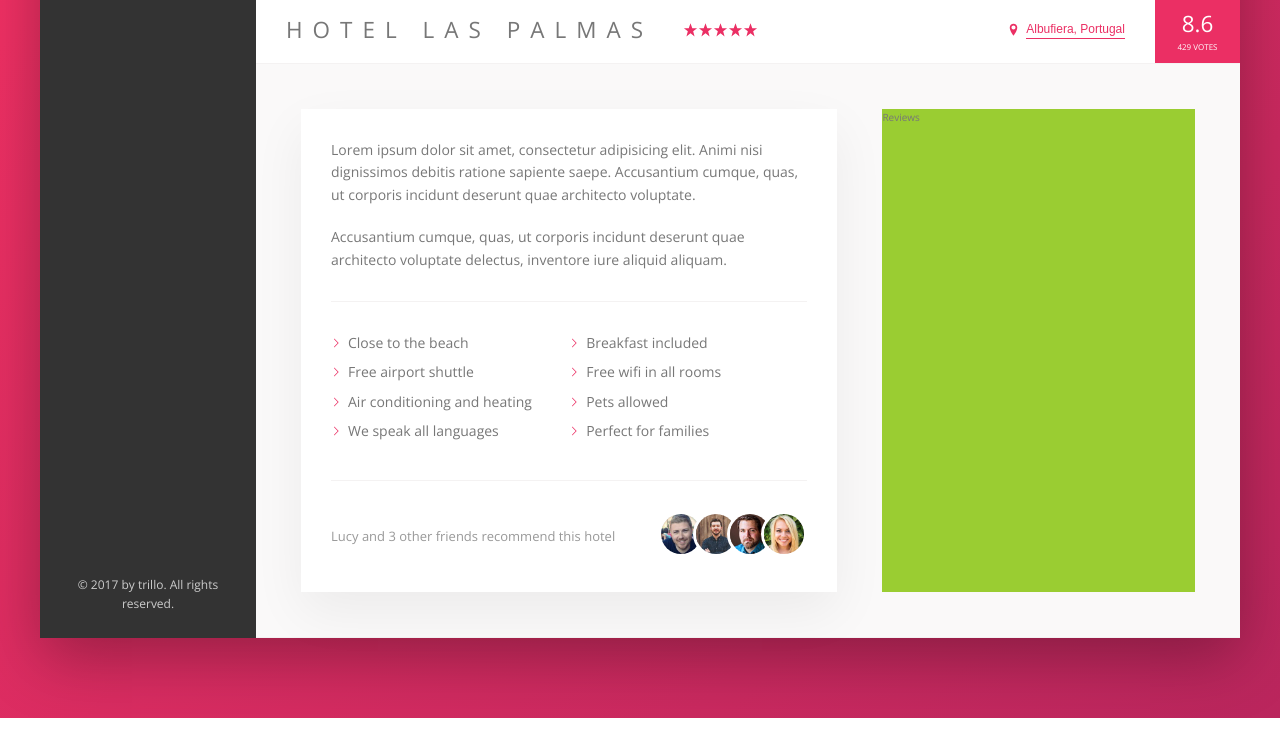
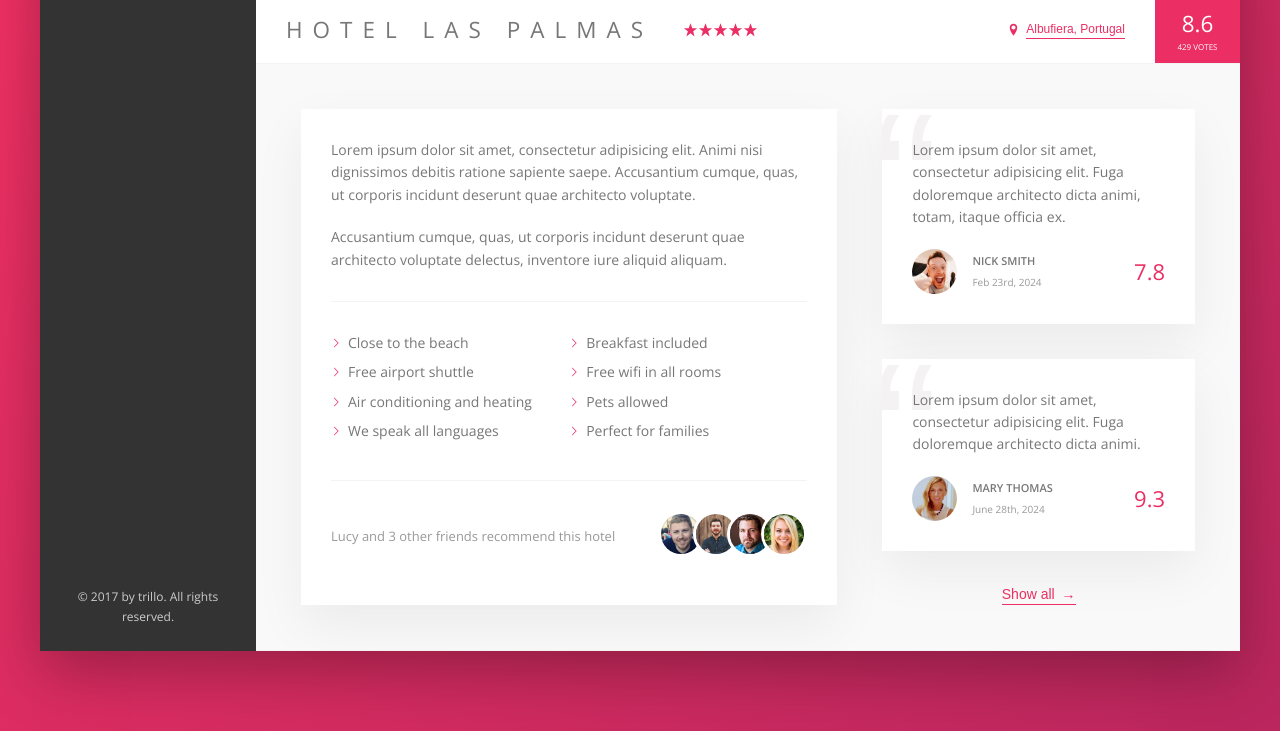
Before and after one commit to HaseebMurtaza/Trillo, a website: page index.html in a window 1280 px wide. Shown: the part 538-1269 px from the top of the page. Drawn offline with nearby package versions, Linux system fonts and the light colour scheme.

Commit message:
Built the Review Section

```diff
--- a/index.html
+++ b/index.html
@@ -219,7 +219,47 @@
               </div>
             </div>
 
-            <div class="user-reviews">Reviews</div>
+            <div class="user-reviews">
+              <figure class="review">
+                <blockquote class="review__text">
+                  Lorem ipsum dolor sit amet, consectetur adipisicing elit. Fuga
+                  doloremque architecto dicta animi, totam, itaque officia ex.
+                </blockquote>
+                <figcaption class="review__user">
+                  <img
+                    src="img/user-1.jpg"
+                    alt="User 1"
+                    class="review__photo"
+                  />
+                  <div class="review__user-box">
+                    <p class="review__user-name">Nick Smith</p>
+                    <p class="review__user-date">Feb 23rd, 2024</p>
+                  </div>
+                  <div class="review__rating">7.8</div>
+                </figcaption>
+              </figure>
+
+              <figure class="review">
+                <blockquote class="review__text">
+                  Lorem ipsum dolor sit amet, consectetur adipisicing elit. Fuga
+                  doloremque architecto dicta animi.
+                </blockquote>
+                <figcaption class="review__user">
+                  <img
+                    src="img/user-2.jpg"
+                    alt="User 1"
+                    class="review__photo"
+                  />
+                  <div class="review__user-box">
+                    <p class="review__user-name">Mary Thomas</p>
+                    <p class="review__user-date">June 28th, 2024</p>
+                  </div>
+                  <div class="review__rating">9.3</div>
+                </figcaption>
+              </figure>
+
+              <button class="btn-inline">Show all <span>&rarr;</span></button>
+            </div>
           </div>
         </main>
       </div>
--- a/sass/_components.scss
+++ b/sass/_components.scss
@@ -276,8 +276,17 @@
   cursor: pointer;
   transition: all 0.2s;
 
+  span {
+    margin-left: 3px;
+    transition: margin-left 0.2s;
+  }
+
   &:hover {
     color: var(--color-grey-dark-1);
+
+    span {
+      margin-left: 8px;
+    }
   }
 
   &:focus {
@@ -357,9 +366,6 @@
     margin-right: auto;
   }
 
-  &__friends {
-  }
-
   &__photo {
     box-sizing: content-box;
     height: 4rem;
@@ -372,3 +378,67 @@
     }
   }
 }
+
+///////////////////////////////////////////
+//REVIEWS
+
+.review {
+  background-color: #fff;
+  box-shadow: var(--shadow-light);
+  padding: 3rem;
+  margin-bottom: 3.5rem;
+  position: relative;
+  overflow: hidden;
+
+  &__text {
+    margin-bottom: 2rem;
+    z-index: 10;
+    position: relative;
+  }
+
+  &__user {
+    display: flex;
+    align-items: center;
+  }
+
+  &__photo {
+    height: 4.5rem;
+    width: 4.5rem;
+    border-radius: 50%;
+    margin-right: 1.5rem;
+  }
+
+  &__user-box {
+    margin-right: auto;
+  }
+
+  &__user-name {
+    display: flex;
+    font-weight: 600;
+    font-size: 1.1rem;
+    text-transform: uppercase;
+    margin-bottom: 0.4rem;
+  }
+
+  &__user-date {
+    font-size: 1rem;
+    color: var(--color-grey-dark-3);
+  }
+
+  &__rating {
+    color: var(--color-primary);
+    font-size: 2.2rem;
+    font-weight: 300;
+  }
+
+  &::before {
+    content: "\201C";
+    position: absolute;
+    top: 7rem;
+    left: -1rem;
+    line-height: 1rem;
+    font-size: 20rem;
+    color: var(--color-grey-light-2);
+    font-family: sans-serif;
+  }
+}
--- a/sass/_layout.scss
+++ b/sass/_layout.scss
@@ -38,13 +38,13 @@
 
 .detail {
   display: flex;
+  font-size: 1.4rem;
   padding: 4.5rem;
   background-color: var(--color-grey-light-1);
   border-bottom: var(--line);
 }
 
 .description {
-  font-size: 1.4rem;
   background-color: #fff;
   box-shadow: var(--shadow-light);
   padding: 3rem;
@@ -53,6 +53,9 @@
 }
 
 .user-reviews {
-  background-color: yellowgreen;
   flex: 1;
+
+  display: flex;
+  flex-direction: column;
+  align-items: center;
 }
```
Also changed, not shown: README.md, css/style.css.
